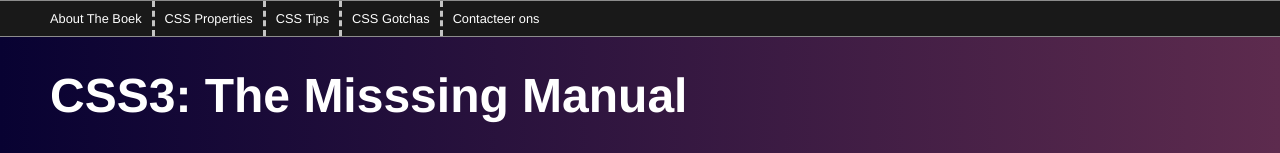
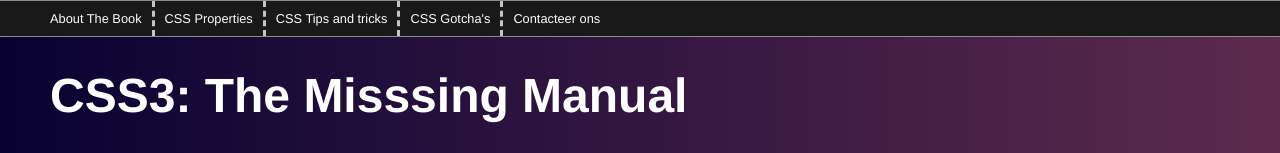
Before and after one commit to QuintGyselinck/opdracht9, a plain HTML site: page www/index.html in a window 1280 px wide. Shown: the top 153 px of the page. Drawn offline with Linux system fonts and the light colour scheme.

Commit message:
added ' in gotchas

```diff
--- a/www/index.html
+++ b/www/index.html
@@ -12,10 +12,10 @@
       <header>
         <nav class="clear">
           <ul>
-            <li><a href="#">About The Boek</a></li>
+            <li><a href="#">About The Book</a></li>
             <li><a href="#">CSS Properties</a></li>
-            <li><a href="#">CSS Tips</a></li>
-            <li><a href="#">CSS Gotchas</a></li>
+            <li><a href="#">CSS Tips and tricks</a></li>
+            <li><a href="#">CSS Gotcha's</a></li>
             <li><a href="#">Contacteer ons</a></li>
           </ul>
         </nav>
```
